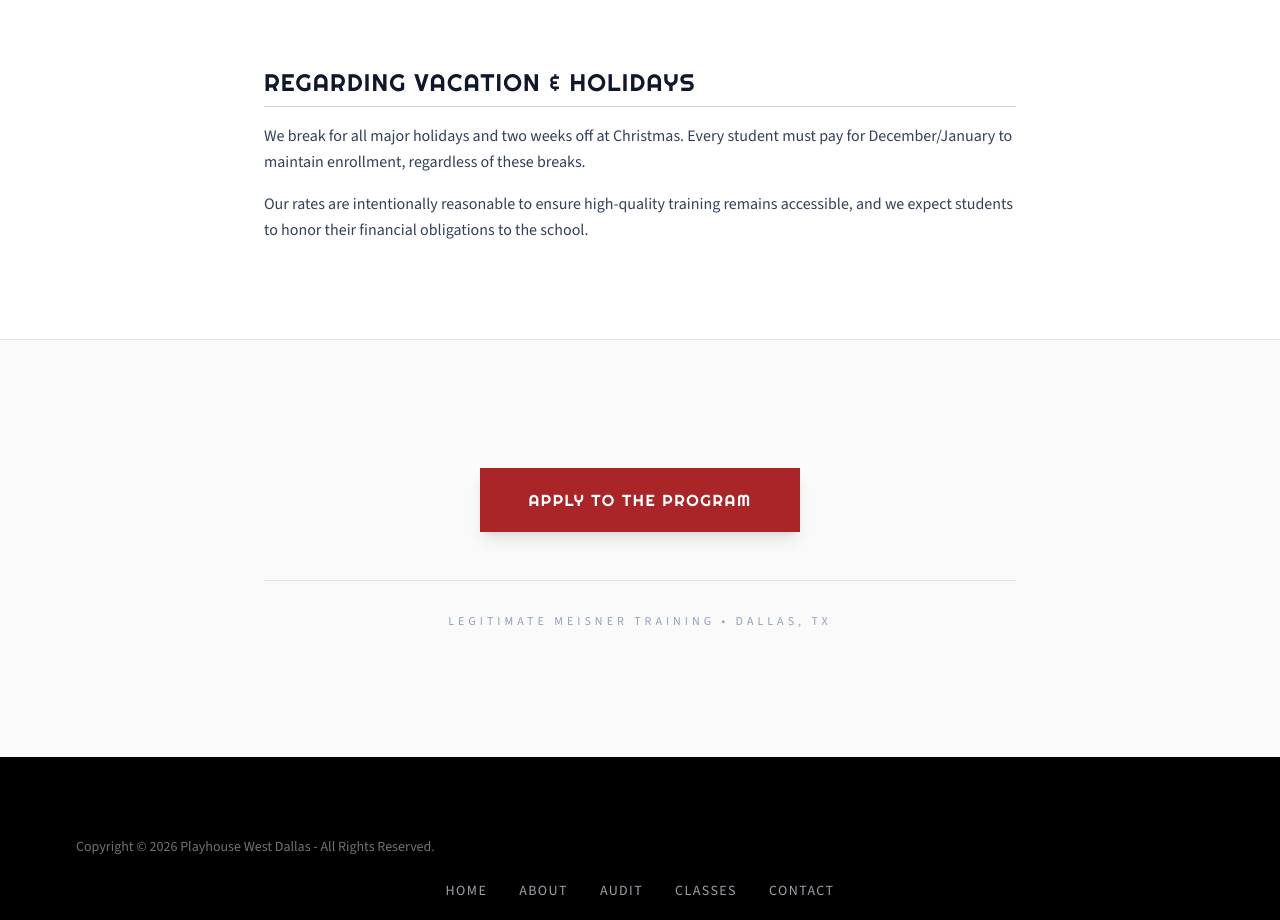
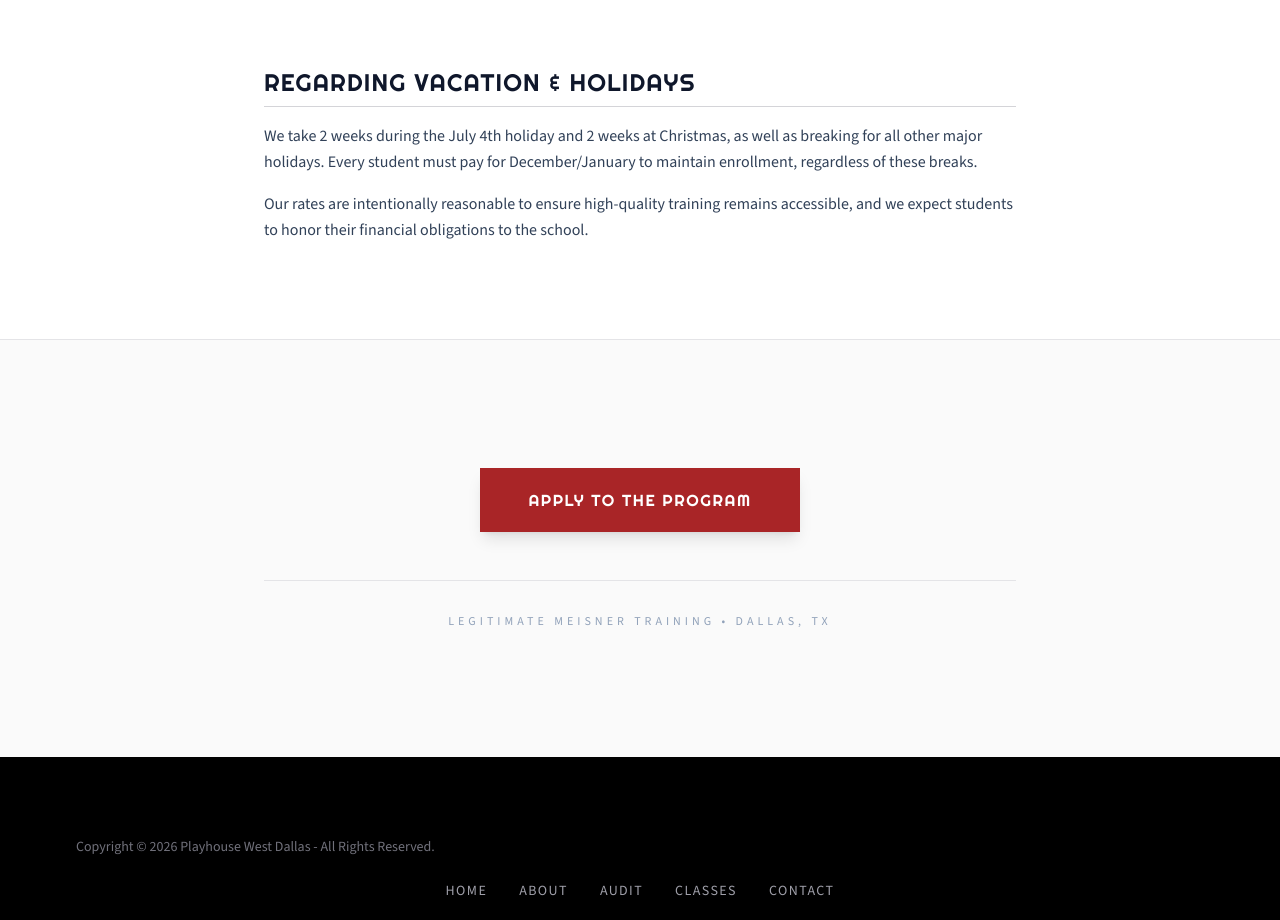
Before and after one commit to Founditmarketing/Playhouse-west-dallas, a Next.js app: page /classes in a window 1280 px wide. Shown: the part 2504-3424 px from the top of the page. Built offline with nearby package versions, Linux system fonts and the light colour scheme.

Commit message:
update vacation and holiday policy

```diff
--- a/app/classes/page.tsx
+++ b/app/classes/page.tsx
@@ -192,7 +192,7 @@ export default function ClassesPage() {
                 </h3>
                 <div className="space-y-4 text-slate-700 leading-relaxed text-sm md:text-base">
                   <p>
-                    We break for all major holidays and two weeks off at Christmas. Every student must pay for December/January to maintain enrollment, regardless of these breaks.
+                    We take 2 weeks during the July 4th holiday and 2 weeks at Christmas, as well as breaking for all other major holidays. Every student must pay for December/January to maintain enrollment, regardless of these breaks.
                   </p>
                   <p>
                     Our rates are intentionally reasonable to ensure high-quality training remains accessible, and we expect students to honor their financial obligations to the school.
```
